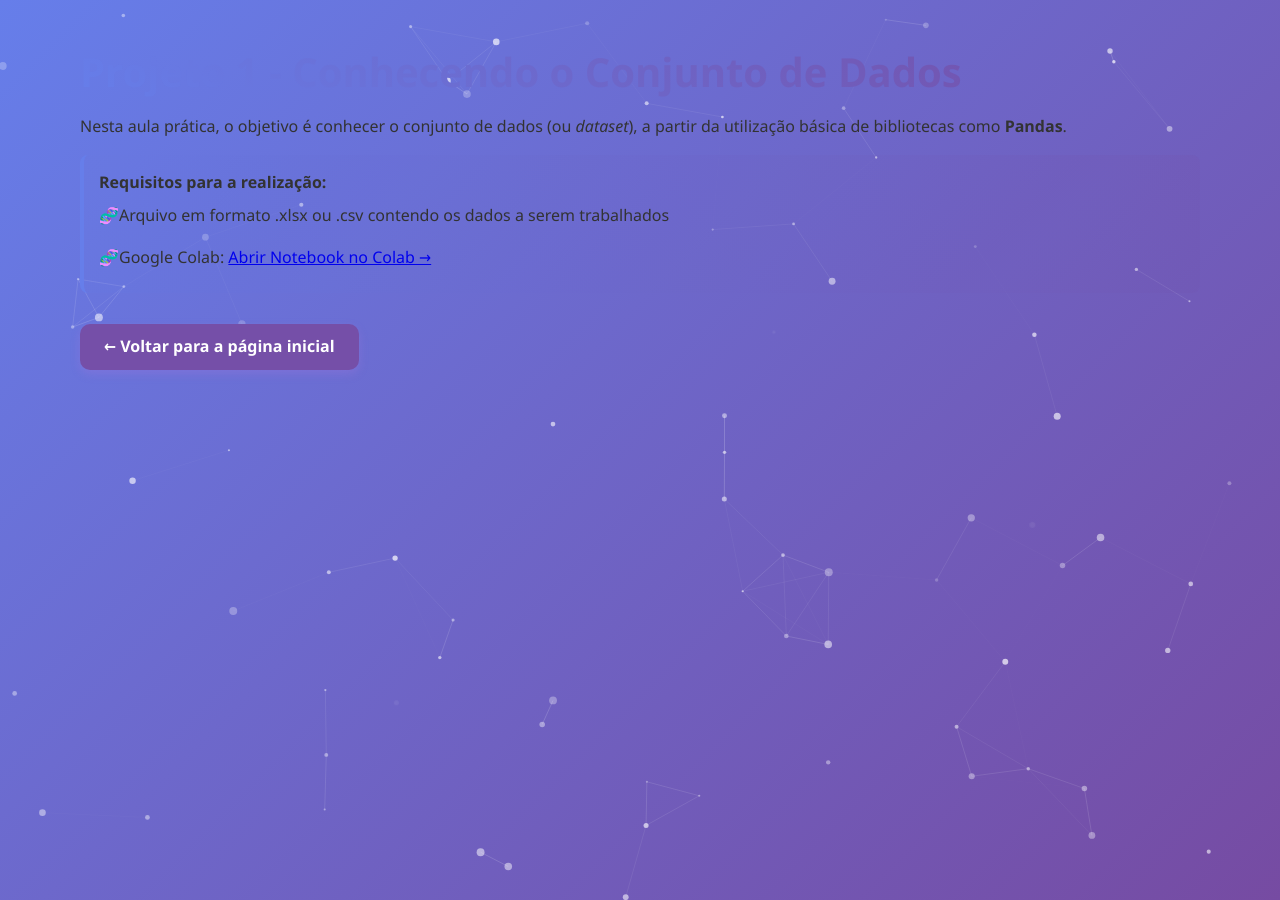
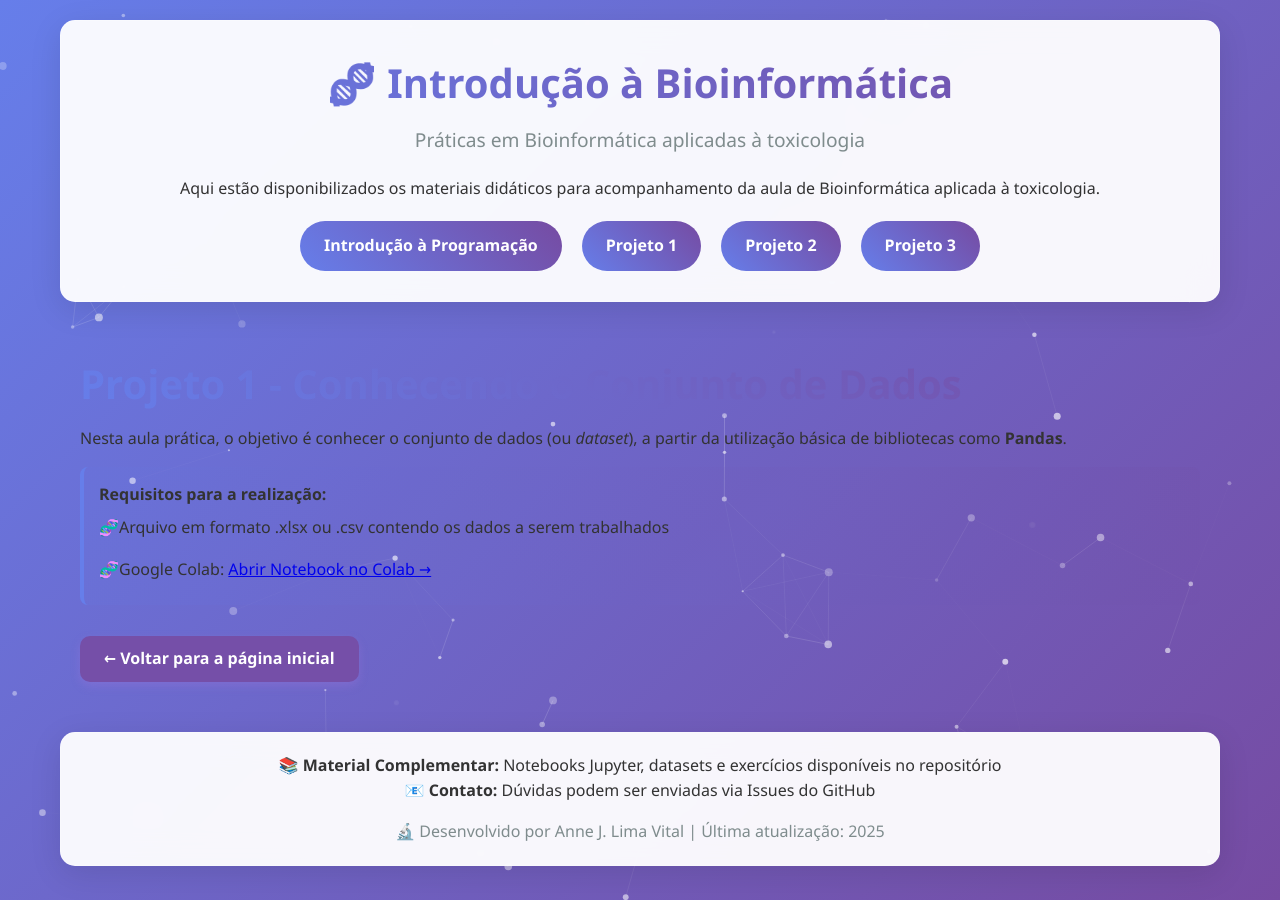
Before and after one commit to annejosiele/AJLV-Bioinformatics, a Jekyll site: the page built from projeto1.md, in a window 1280 px wide. Built offline with Jekyll 4.4.1, drawn with Linux system fonts in a browser that asks for light colours.

Commit message:
Update default.html

```diff
--- a/_layouts/default.html
+++ b/_layouts/default.html
@@ -10,19 +10,40 @@
   <!-- FUNDO ANIMADO -->
   <div class="network-background">
     <canvas class="network-canvas" id="networkCanvas"></canvas>
-    <!-- Fallback para dispositivos sem Canvas -->
     <div class="particle"></div>
     <div class="particle"></div>
     <div class="particle"></div>
     <div class="particle"></div>
   </div>
 
-  <div class="container page-content fade-in">
-    {{ content }}
+  <div class="container">
+    <header class="fade-in">
+      <h1>🧬 Introdução à Bioinformática</h1>
+      <p class="subtitle">Práticas em Bioinformática aplicadas à toxicologia</p>
+      <p>Aqui estão disponibilizados os materiais didáticos para acompanhamento da aula de Bioinformática aplicada à toxicologia.</p>
+
+      <nav class="nav-menu">
+        <a href="{{ site.baseurl }}/#programming" class="nav-btn">Introdução à Programação</a>
+        <a href="{{ site.baseurl }}/#card1" class="nav-btn">Projeto 1</a>
+        <a href="{{ site.baseurl }}/#card2" class="nav-btn">Projeto 2</a>
+        <a href="{{ site.baseurl }}/#card3" class="nav-btn">Projeto 3</a>
+      </nav>
+    </header>
+
+    <div class="page-content fade-in">
+      {{ content }}
+    </div>
+
+    <footer class="fade-in" style="animation-delay: 1s;">
+      <p>📚 <strong>Material Complementar:</strong> Notebooks Jupyter, datasets e exercícios disponíveis no repositório</p>
+      <p>📧 <strong>Contato:</strong> Dúvidas podem ser enviadas via Issues do GitHub</p>
+      <p style="margin-top: 15px; color: #7f8c8d;">
+        🔬 Desenvolvido por Anne J. Lima Vital | Última atualização: 2025
+      </p>
+    </footer>
   </div>
 
   <script>
-    // ANIMAÇÃO DA REDE DE CONEXÕES
     class NetworkAnimation {
       constructor(canvas) {
         this.canvas = canvas;
```
